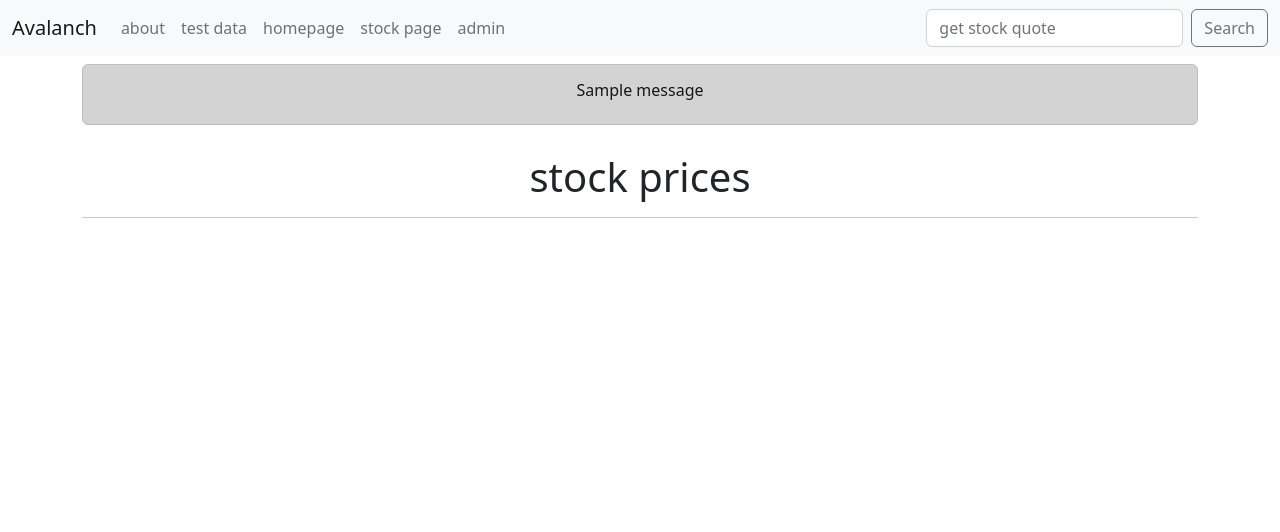
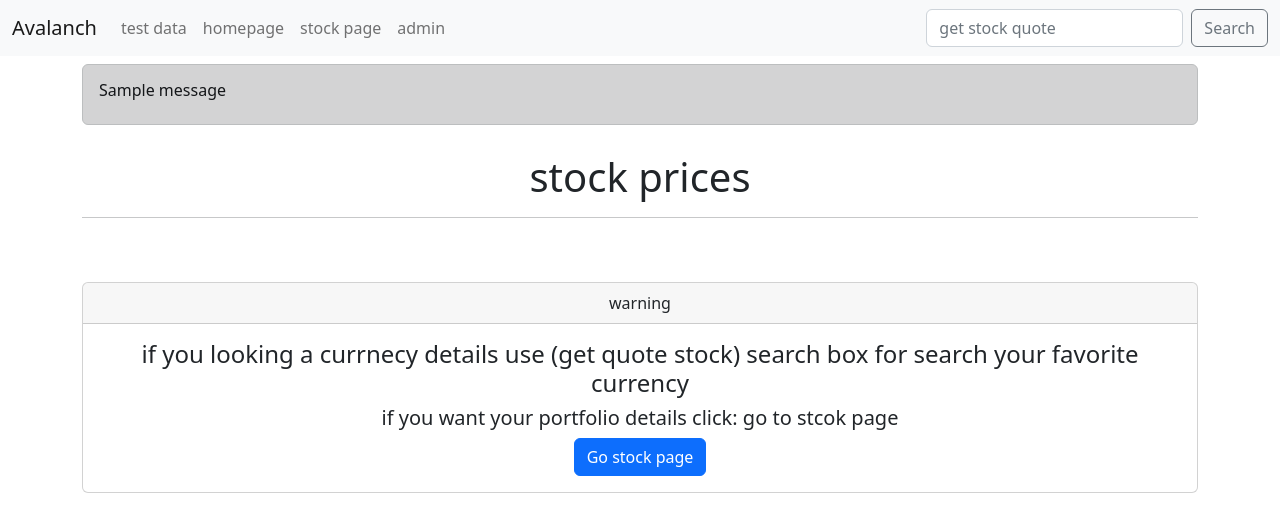
Before and after one commit to bahmanpnn/stock_prices_with_django, a Django app: page / in a window 1280 px wide. Shown: the top 532 px of the page. Run offline with Django 4.2, Linux system fonts and the light colour scheme; one stand-in notice (Sample message) is shown.

Commit message:
final version of this project

```diff
--- a/stock_prices_with_django/quotes/templates/homepage.html
+++ b/stock_prices_with_django/quotes/templates/homepage.html
@@ -21,6 +21,23 @@
             <p>market cap:{{ data.MKTCAP }}</p>
             <p>supply:{{ data.SUPPLY }}</p>
             <hr>
+        {% else %}
+            <br>
+            <br>
+            <div class="card text-center">
+                <div class="card-header">
+                    warning
+                </div>
+                <div class="card-body">
+                    <h4 class="card-title">
+                        if you looking a currnecy details use (get quote stock) search
+                        box for search your favorite currency
+                    </h4>
+                    <h5 class="card-text">if you want your portfolio details click: go to
+                        stcok page</h5>
+                    <a href="{% url 'stock_page' %}" class="btn btn-primary">Go stock page</a>
+                </div>
+            </div>
         {% endif %}
     </div>
 {% endblock %}
--- a/stock_prices_with_django/quotes/urls.py
+++ b/stock_prices_with_django/quotes/urls.py
@@ -4,7 +4,6 @@ from .views import *
 urlpatterns = [
     path('', homepage, name='homepage'),
     path('test', test, name='test'),
-    path('about', about, name='about_page'),
     path('stock', stocks, name='stock_page'),
     path('delete/<stock_symbol>', delete_stock, name='delete_stock'),
 ]
--- a/stock_prices_with_django/quotes/views.py
+++ b/stock_prices_with_django/quotes/views.py
@@ -6,88 +6,6 @@ from .forms import StockForm
 from .models import Stock
 from django.contrib import messages
 
-
-# 1
-# def homepage(request):
-#     api_req = requests.get(
-#         "https://api.iex.cloud/v1/data/core/quote/aapl?token=")
-#     try:
-#         api = json.loads(api_req.content)
-#     except Exception as e:
-#         api = 'error!!'
-#     return render(request, 'homepage.html', {'api': api})
-
-
-# 2
-# def homepage(request):
-#     try:
-#         url = "https://graphql.bitquery.io"
-#
-#         payload = json.dumps({
-#             "query": "{\n  ethereum(network: bsc) {\n    dexTrades(\n      "
-#                      "options: {desc: [\"block.height\", \"tradeIndex\"], limit: 1}\n      "
-#                      "exchangeName: {in: [\"Pancake\", \"Pancake v2\"]}\n      "
-#                      "baseCurrency: {is: \"0x6679eB24F59dFe111864AEc72B443d1Da666B360\"}\n      "
-#                      "quoteCurrency: {is: \"0xbb4cdb9cbd36b01bd1cbaebf2de08d9173bc095c\"}\n      "
-#                      "date: {after: \"2021-04-28\"}\n    ) {\n      "
-#                      "transaction {\n        hash\n      }\n      tradeIndex\n      "
-#                      "smartContract {\n        address {\n          address\n        }\n        "
-#                      "contractType\n        currency {\n          name\n        }\n      }\n      "
-#                      "tradeIndex\n      date {\n        date\n      }\n      block {\n        "
-#                      "height\n      }\n      buyAmount\n      buyAmountInUsd: buyAmount(in: USD)\n"
-#                      "      buyCurrency {\n        symbol\n        address\n      }\n      "
-#                      "sellAmount\n      sellAmountInUsd: sellAmount(in: USD)\n      "
-#                      "sellCurrency {\n        symbol\n        address\n      }\n      "
-#                      "sellAmountInUsd: sellAmount(in: USD)\n      tradeAmount(in: USD)\n      "
-#                      "transaction {\n        gasValue\n        gasPrice\n        "
-#                      "gas\n      }\n    }\n  }\n}\n",
-#             "variables": "{}"
-#         })
-#         headers = {
-#             'Content-Type': 'application/json',
-#             'X-API-KEY': ''
-#         }
-#
-#         response = requests.request("POST", url, headers=headers, data=payload)
-#         return render(request, 'homepage.html', {'api': response})
-#     except Exception as e:
-#         # except:
-#         response = 'error!!'
-#         return render(request, 'homepage.html', {'api': response})
-
-# 3
-# def homepage(request):
-#     try:
-#         url = "https://graphql.bitquery.io"
-#
-#         payload = json.dumps({
-#             "query": "{\n  ethereum(network: bsc) {\n    dexTrades(\n      baseCurrency: {is: \"0x0e09fabb73bd3ade0a17ecc321fd13a19e81ce82\"}\n      quoteCurrency: {is: \"0x55d398326f99059ff775485246999027b3197955\"}\n      options: {desc: [\"block.height\", \"transaction.index\"], limit: 1}\n    ) {\n      block {\n        height\n        timestamp {\n          time(format: \"%Y-%m-%d %H:%M:%S\")\n        }\n      }\n      transaction {\n        index\n      }\n      baseCurrency {\n        symbol\n      }\n      quoteCurrency {\n        symbol\n      }\n      quotePrice\n    }\n  }\n}\n",
-#             "variables": "{}"
-#         })
-#         headers = {
-#             'Content-Type': 'application/json',
-#             'X-API-KEY': ''
-#         }
-#
-#         response = requests.request("POST", url, headers=headers, data=payload)
-#
-#         api = json.loads(response.content)
-#         api = api['data']['ethereum']['dexTrades'][0]
-#
-#         resp = api
-#         return render(request, 'homepage.html', {'api': resp})
-#     except Exception as e:
-#         # except:
-#         response = 'error!!'
-#         return render(request, 'homepage.html', {'api': response})
-# --- html code
-# {{api}}
-# < hr >
-# {{api.baseCurrency.symbol}}
-# < hr >
-# {{api.quotePrice}}
-
-# 4
 
 def test(request):
     try:
@@ -118,9 +36,6 @@ def test(request):
         return render(request, 'test_home_page.html', {'api': response})
 
 
-# print(data["RAW"]["ETH"]["USD"]["PRICE"])
-# print(data["RAW"]["ETH"]["USD"]['HIGHDAY'])
-# print(data["RAW"]["ETH"]["USD"]['LOWDAY'])
 # main view
 def homepage(request):
     if request.method == 'POST':
@@ -138,10 +53,6 @@ def homepage(request):
             return render(request, 'homepage.html', {'error': response})
     else:
         return render(request, 'homepage.html')
-
-
-def about(request):
-    return render(request, 'about.html', {})
 
 
 def stocks(request):
@@ -180,7 +91,6 @@ def stocks(request):
 
 
 def delete_stock(request, stock_symbol):
-    # stock = Stock.objects.get(name=stock_symbol.lower())
     stock = Stock.objects.filter(name=stock_symbol.lower()).first()
     if stock is None:
         upper_stock = Stock.objects.filter(name=stock_symbol.upper()).first()
--- a/stock_prices_with_django/templates/shared/base.html
+++ b/stock_prices_with_django/templates/shared/base.html
@@ -22,22 +22,12 @@
 <body>
 {% include 'shared/navbar.html' %}
 
-
-{#<div id="message-box" class="text-center mb-3 mt-4">#}
-{#    {% if messages %}#}
-{#        {% for message in messages %}#}
-{#            <h5>{{ message }}</h5>#}
-{#        {% endfor %}#}
-{#    {% endif %}#}
-{#</div>#}
 <div class="container">
     {% if messages %}
         {% for message in messages %}
-            <div class="alert alert-dark text-center mt-2 mb-1 " role="alert">
+            <div class="alert alert-dark mt-2 mb-1 " role="alert">
                 <h6>{{ message }}</h6>
-                {#                <button class="close" data-dismiss="alert"><small><sup>x</sup></small></button>#}
             </div>
-
         {% endfor %}
     {% endif %}
     <br>
@@ -49,10 +39,7 @@
 <script src="https://cdn.jsdelivr.net/npm/bootstrap@5.2.3/dist/js/bootstrap.bundle.min.js"
         integrity="sha384-kenU1KFdBIe4zVF0s0G1M5b4hcpxyD9F7jL+jjXkk+Q2h455rYXK/7HAuoJl+0I4"
         crossorigin="anonymous"></script>
-<!--
-<script src="https://cdn.jsdelivr.net/npm/@popperjs/core@2.9.2/dist/umd/popper.min.js" integrity="sha384-IQsoLXl5PILFhosVNubq5LC7Qb9DXgDA9i+tQ8Zj3iwWAwPtgFTxbJ8NT4GN1R8p" crossorigin="anonymous"></script>
-<script src="https://cdn.jsdelivr.net/npm/bootstrap@5.0.2/dist/js/bootstrap.min.js" integrity="sha384-cVKIPhGWiC2Al4u+LWgxfKTRIcfu0JTxR+EQDz/bgldoEyl4H0zUF0QKbrJ0EcQF" crossorigin="anonymous"></script>
--->
+
 {% block footer_scripts %}
 
 {% endblock %}
--- a/stock_prices_with_django/templates/shared/navbar.html
+++ b/stock_prices_with_django/templates/shared/navbar.html
@@ -8,9 +8,6 @@
         </button>
         <div class="collapse navbar-collapse" id="navbarSupportedContent">
             <ul class="navbar-nav me-auto mb-2 mb-lg-0">
-                <li class="nav-item">
-                    <a class="nav-link" href="{% url 'about_page' %}">about</a>
-                </li>
                 <li class="nav-item">
                     <a class="nav-link" href="{% url 'test' %}">test data</a>
                 </li>
```
Also changed, not shown: stock_prices_with_django/quotes/templates/about.html (deleted, +0 -9 lines), stock_prices_with_django/quotes/templates/stock_page.html (+1 -16 lines), stock_prices_with_django/db.sqlite3.
